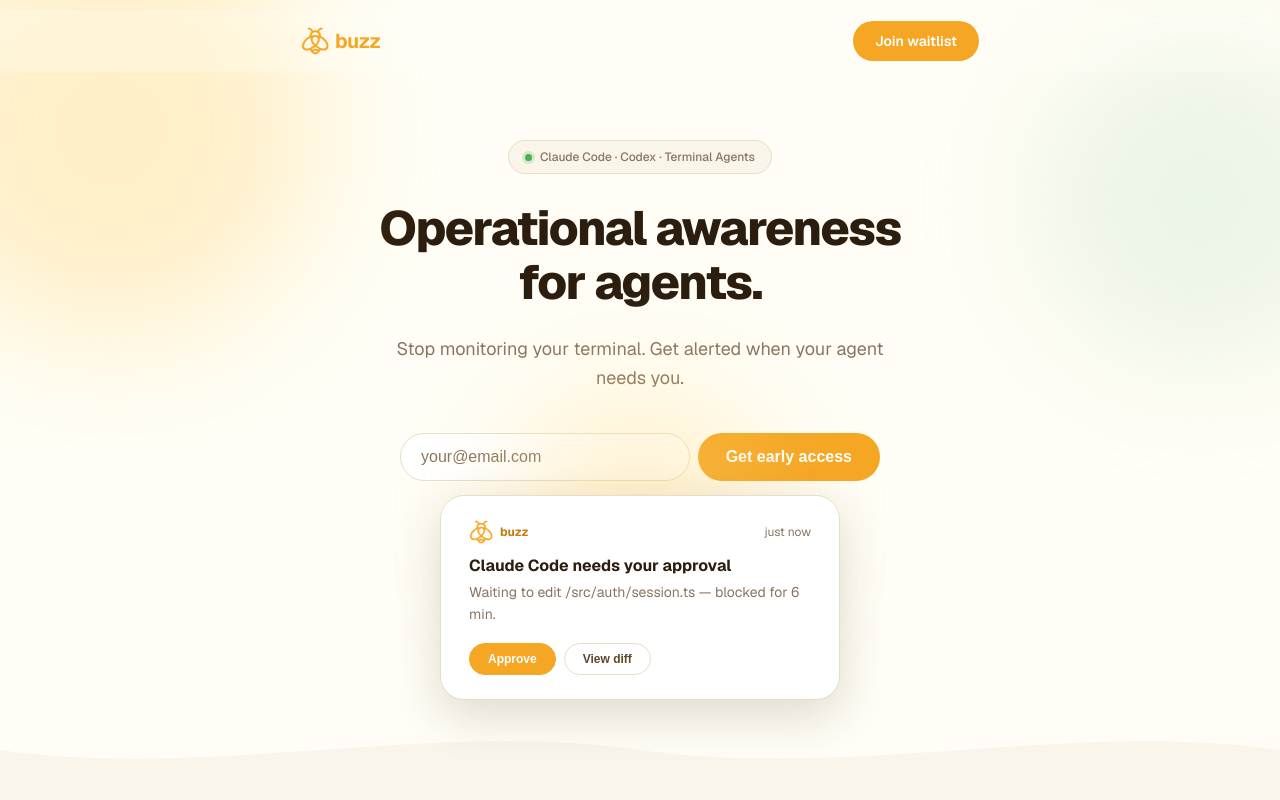
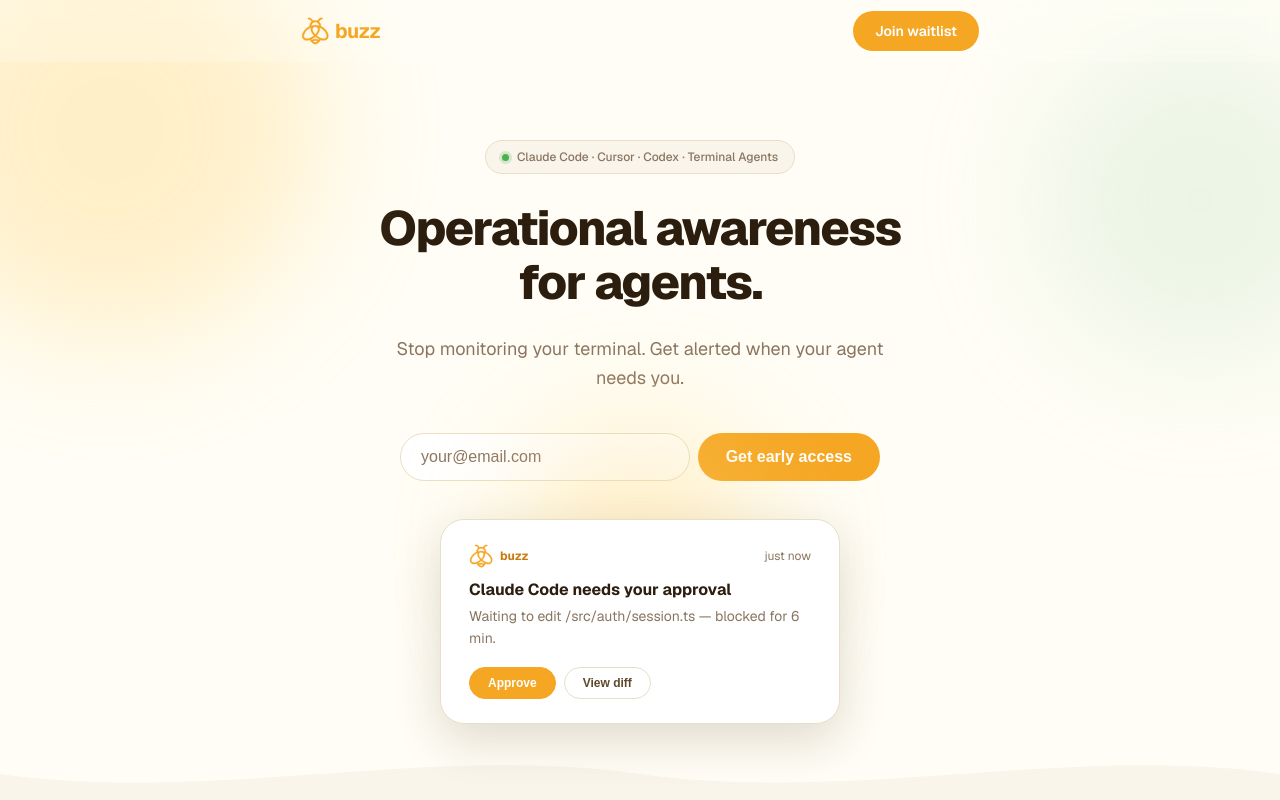
Before and after one commit to trybuzzai/trybuzzai, a React (Vite) app: page / in a window 1280 px wide. Shown: the top 800 px of the page. Built offline with nearby package versions, Linux system fonts and the light colour scheme.

Commit message:
fix: gap between top of screen and navbar

```diff
--- a/src/App.css
+++ b/src/App.css
@@ -52,7 +52,7 @@
 /* ── Nav ────────────────────────────────────────────────────── */
 .nav {
   position: fixed;
-  top: 10px;
+  top: 0;
   left: 50%;
   transform: translateX(-50%);
   z-index: 50;
@@ -275,6 +275,7 @@
   width: 100%;
   text-align: left;
   box-shadow: var(--shadow-lg);
+  margin-top: 24px;
   margin-bottom: -40px;
 }
 .mock-card-header {
--- a/src/App.tsx
+++ b/src/App.tsx
@@ -70,7 +70,7 @@
 
         <div className="hero-badge">
           <span className="badge-dot" />
-          Claude Code · Codex · Terminal Agents
+          Claude Code · Cursor · Codex · Terminal Agents
         </div>
 
         <h1 className="hero-headline">
```
